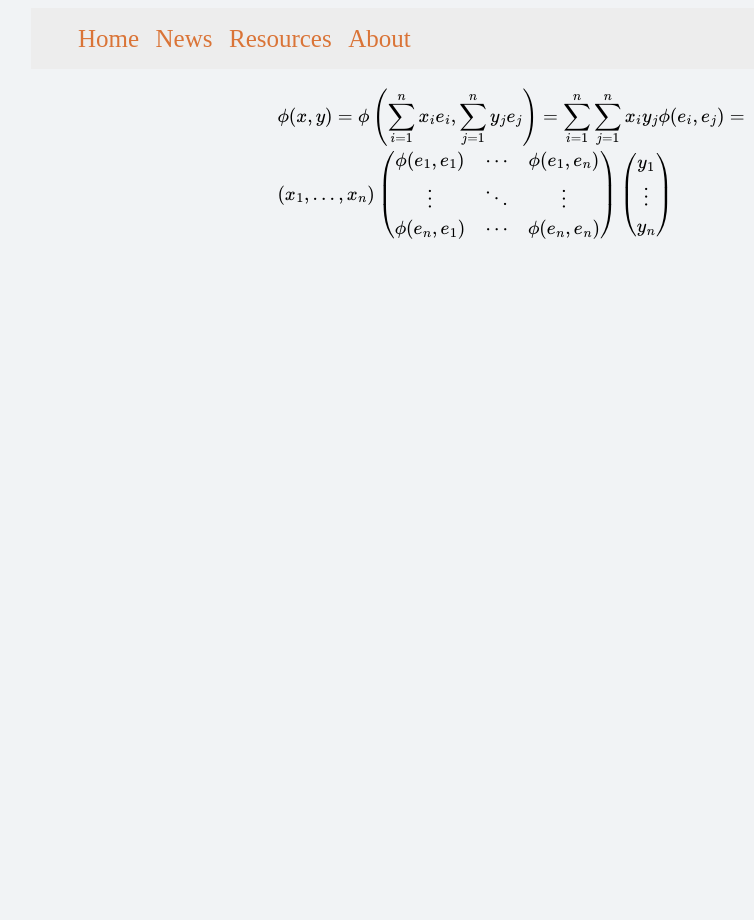
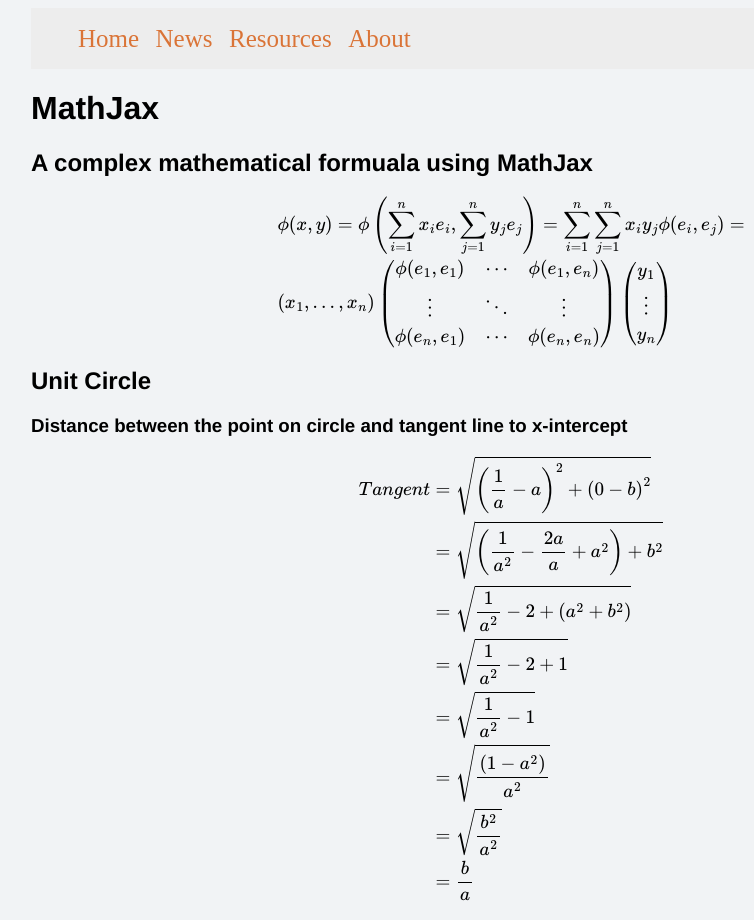
Before and after one commit to guntaka/guntaka.github.io, a Jekyll site: the page built from pages/resources/mathtest.md, in a window 1280 px wide. Shown: the whole page, without its empty margins (129-883 px from the left). Built offline with Jekyll 4.4.1, drawn with Linux system fonts in a browser that asks for light colours; formulas are drawn with MathJax 3.

Commit message:
add: proof of tangent length of unit circle

```diff
--- a/pages/resources/mathtest.md
+++ b/pages/resources/mathtest.md
@@ -6,6 +6,8 @@ permalink: /resources/math-test-page
 
 <script type="text/javascript" async src="https://cdn.mathjax.org/mathjax/latest/MathJax.js?config=TeX-MML-AM_CHTML">
 </script>
+# MathJax
+## A complex mathematical formuala using MathJax
 
 $$
 \begin{align*}
@@ -23,3 +25,20 @@ $$
     \end{array} \right)
 \end{align*}
 $$
+
+
+## Unit Circle
+### Distance between the point on circle and tangent line to x-intercept
+
+$$
+\begin{align*}
+Tangent & = \sqrt { \left( {1 \over a} - a \right)^2 + \left( 0 - b \right)^2 } \\
+& = \sqrt { \left( {1 \over a^2 } - {2a \over a} +a^2 \right)  + b^2} \\
+& = \sqrt { {1 \over a^2} - 2 + (a^2 + b^2 ) } \\
+& = \sqrt { {1 \over a^2} - 2 + 1} \\
+& = \sqrt { {1 \over a^2} -  1} \\
+& = \sqrt { (1 - a^2) \over a^2 } \\
+& =\sqrt { b^2 \over a^2 } \\
+& = { b \over a }
+\end{align*}
+$$
```
